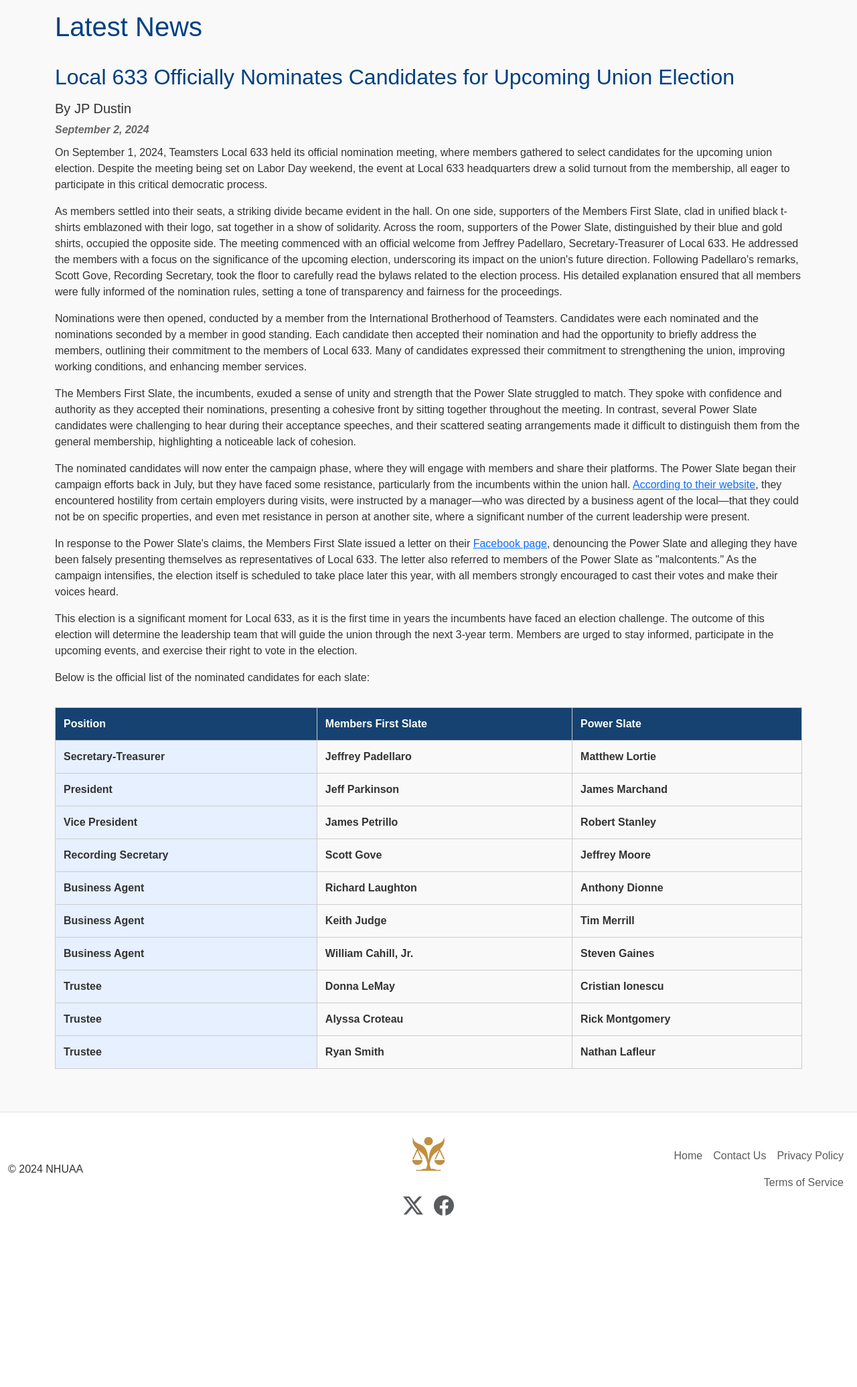
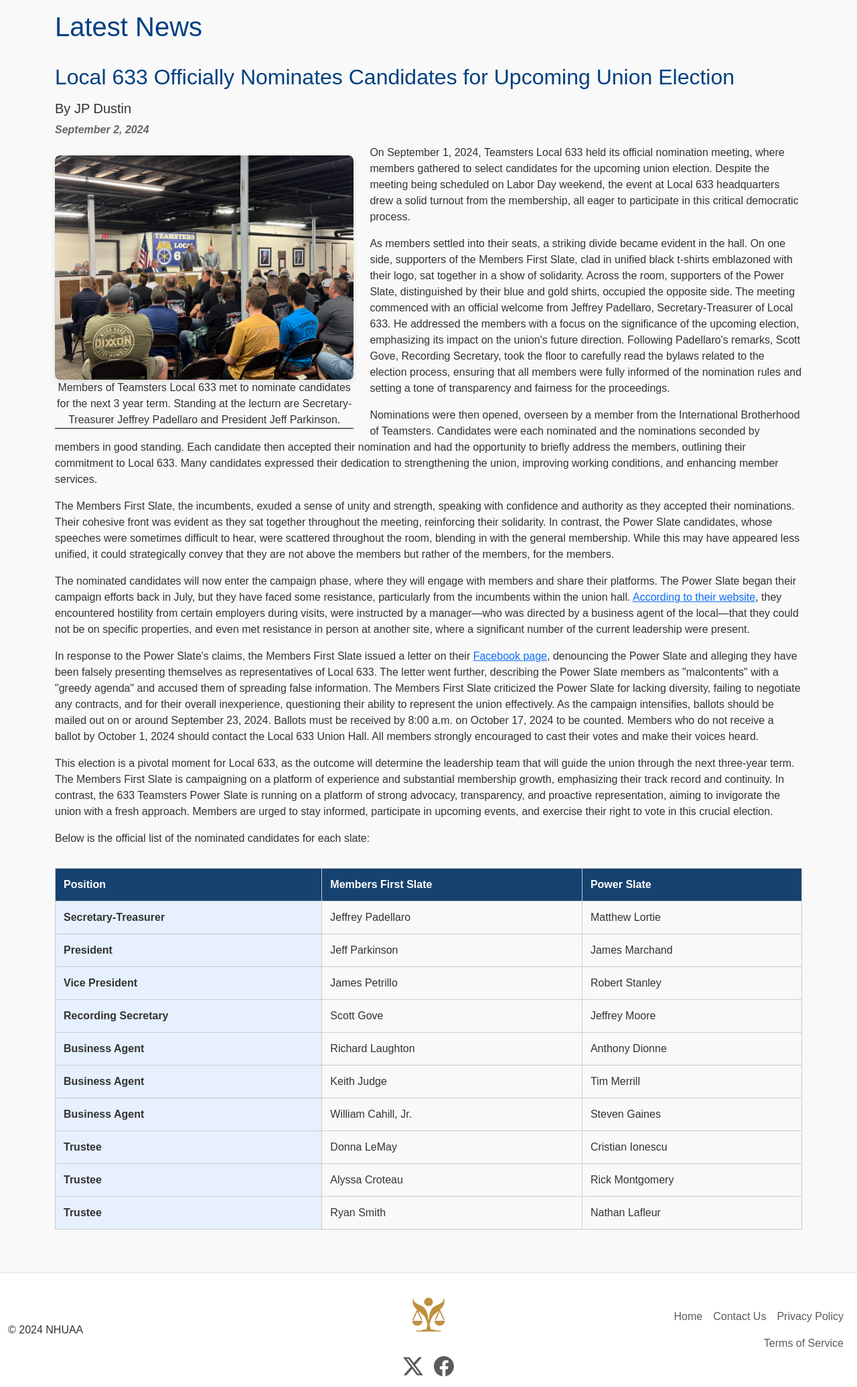
Before and after one commit to JP-nhuaa/nhuaa, a PHP site: page /pages/news.php in a window 1280 px wide. Shown: the part 96-2167 px from the top of the page at 67% size. Before the commit the page ends 1911 px from the top, so only its background shows below. Run offline with PHP 8.4, Linux system fonts and the light colour scheme.

Commit message:
Add news story. Rearrange files

```diff
--- a/assets/css/styles.css
+++ b/assets/css/styles.css
@@ -377,12 +377,36 @@ button[type="submit"]:hover {
   background-color: #0059b3;
 }
 
+/* Container for Image and Caption */
+.image-container {
+  float: left;
+  margin: 1rem 1.5rem 1rem 0;
+  max-width: 40%;
+  text-align: center;
+  border-bottom: 1px solid black;
+}
+
+.image-container img {
+  width: 100%;
+  height: auto;
+  border-radius: 8px;
+  box-shadow: 0 4px 8px rgba(0, 0, 0, 0.1);
+}
+
+.image-caption {
+  font-size: 0.9rem;
+  color: #555;
+  margin-top: 0.5rem;
+  font-style: italic;
+}
+
 /* Table Styles */
 .candidates-table {
   width: 100%;
   margin: 2rem 0;
   border-collapse: collapse;
   font-family: Arial, sans-serif;
+  clear: both;
 }
 
 .candidates-table th,
@@ -400,11 +424,11 @@ button[type="submit"]:hover {
 
 .candidates-table td {
   background-color: #f9f9f9;
-  font-weight: bold;
 }
 
 .candidates-table td:first-child {
   background-color: #e6f0ff;
+  font-weight: bold;
 }
 
 .candidates-table tr:hover td {
--- a/pages/news.php
+++ b/pages/news.php
@@ -28,19 +28,25 @@
                         <h5>By JP Dustin</h5>
                         <p class="news-date">September 2, 2024</p>
 
-                        <p>On September 1, 2024, Teamsters Local 633 held its official nomination meeting, where members gathered to select candidates for the upcoming union election. Despite the meeting being set on Labor Day weekend, the event at Local 633 headquarters drew a solid turnout from the membership, all eager to participate in this critical democratic process.</p>
+                        <div class="image-container">
+                            <img src="../assets/images/nomination.jpg" alt="Nomination Meeting">
+                            <div>Members of Teamsters Local 633 met to nominate candidates for the next 3 year term. Standing at the lecturn are Secretary-Treasurer Jeffrey Padellaro and President Jeff Parkinson.</div>
+                        </div>
 
-                        <p>As members settled into their seats, a striking divide became evident in the hall. On one side, supporters of the Members First Slate, clad in unified black t-shirts emblazoned with their logo, sat together in a show of solidarity. Across the room, supporters of the Power Slate, distinguished by their blue and gold shirts, occupied the opposite side. The meeting commenced with an official welcome from Jeffrey Padellaro, Secretary-Treasurer of Local 633. He addressed the members with a focus on the significance of the upcoming election, underscoring its impact on the union's future direction. Following Padellaro's remarks, Scott Gove, Recording Secretary, took the floor to carefully read the bylaws related to the election process. His detailed explanation ensured that all members were fully informed of the nomination rules, setting a tone of transparency and fairness for the proceedings.</p>
+                        <p>On September 1, 2024, Teamsters Local 633 held its official nomination meeting, where members gathered to select candidates for the upcoming union election. Despite the meeting being scheduled on Labor Day weekend, the event at Local 633 headquarters drew a solid turnout from the membership, all eager to participate in this critical democratic process.</p>
 
-                        <p>Nominations were then opened, conducted by a member from the International Brotherhood of Teamsters. Candidates were each nominated and the nominations seconded by a member in good standing. Each candidate then accepted their nomination and had the opportunity to briefly address the members, outlining their commitment to the members of Local 633. Many of candidates expressed their commitment to strengthening the union, improving working conditions, and enhancing member services.</p>
+                        <p>As members settled into their seats, a striking divide became evident in the hall. On one side, supporters of the Members First Slate, clad in unified black t-shirts emblazoned with their logo, sat together in a show of solidarity. Across the room, supporters of the Power Slate, distinguished by their blue and gold shirts, occupied the opposite side. The meeting commenced with an official welcome from Jeffrey Padellaro, Secretary-Treasurer of Local 633. He addressed the members with a focus on the significance of the upcoming election, emphasizing its impact on the union's future direction. Following Padellaro's remarks, Scott Gove, Recording Secretary, took the floor to carefully read the bylaws related to the election process, ensuring that all members were fully informed of the nomination rules and setting a tone of transparency and fairness for the proceedings.</p>
 
-                        <p>The Members First Slate, the incumbents, exuded a sense of unity and strength that the Power Slate struggled to match. They spoke with confidence and authority as they accepted their nominations, presenting a cohesive front by sitting together throughout the meeting. In contrast, several Power Slate candidates were challenging to hear during their acceptance speeches, and their scattered seating arrangements made it difficult to distinguish them from the general membership, highlighting a noticeable lack of cohesion.</p>
+                        <p>Nominations were then opened, overseen by a member from the International Brotherhood of Teamsters. Candidates were each nominated and the nominations seconded by members in good standing. Each candidate then accepted their nomination and had the opportunity to briefly address the members, outlining their commitment to Local 633. Many candidates expressed their dedication to strengthening the union, improving working conditions, and enhancing member services.</p>
+
+                        <p>The Members First Slate, the incumbents, exuded a sense of unity and strength, speaking with confidence and authority as they accepted their nominations. Their cohesive front was evident as they sat together throughout the meeting, reinforcing their solidarity. In contrast, the Power Slate candidates, whose speeches were sometimes difficult to hear, were scattered throughout the room, blending in with the general membership. While this may have appeared less unified, it could strategically convey that they are not above the members but rather of the members, for the members.</p>
 
                         <p>The nominated candidates will now enter the campaign phase, where they will engage with members and share their platforms. The Power Slate began their campaign efforts back in July, but they have faced some resistance, particularly from the incumbents within the union hall. <a href="https://www.633power.org/" target="_blank">According to their website</a>, they encountered hostility from certain employers during visits, were instructed by a manager—who was directed by a business agent of the local—that they could not be on specific properties, and even met resistance in person at another site, where a significant number of the current leadership were present.</p>
 
-                        <p>In response to the Power Slate's claims, the Members First Slate issued a letter on their <a href="https://www.facebook.com/profile.php?id=61561214596567" target="_blank">Facebook page</a>, denouncing the Power Slate and alleging they have been falsely presenting themselves as representatives of Local 633. The letter also referred to members of the Power Slate as "malcontents." As the campaign intensifies, the election itself is scheduled to take place later this year, with all members strongly encouraged to cast their votes and make their voices heard.</p>
+                        <p>In response to the Power Slate's claims, the Members First Slate issued a letter on their <a href="https://www.facebook.com/profile.php?id=61561214596567" target="_blank">Facebook page</a>, denouncing the Power Slate and alleging they have been falsely presenting themselves as representatives of Local 633. The letter went further, describing the Power Slate members as "malcontents" with a "greedy agenda" and accused them of spreading false information. The Members First Slate criticized the Power Slate for lacking diversity, failing to negotiate any contracts, and for their overall inexperience, questioning their ability to represent the union effectively. As the campaign intensifies, ballots should be mailed out on or around September 23, 2024. Ballots must be received by 8:00 a.m. on October 17, 2024 to be counted. Members who do not receive a ballot by October 1, 2024 should contact the Local 633 Union Hall. All members strongly encouraged to cast their votes and make their voices heard.</p>
 
-                        <p>This election is a significant moment for Local 633, as it is the first time in years the incumbents have faced an election challenge. The outcome of this election will determine the leadership team that will guide the union through the next 3-year term. Members are urged to stay informed, participate in the upcoming events, and exercise their right to vote in the election.</p>
+                        <p>This election is a pivotal moment for Local 633, as the outcome will determine the leadership team that will guide the union through the next three-year term. The Members First Slate is campaigning on a platform of experience and substantial membership growth, emphasizing their track record and continuity. In contrast, the 633 Teamsters Power Slate is running on a platform of strong advocacy, transparency, and proactive representation, aiming to invigorate the union with a fresh approach. Members are urged to stay informed, participate in upcoming events, and exercise their right to vote in this crucial election.</p>
+
 
                         <p>Below is the official list of the nominated candidates for each slate:</p>
 
```
Also changed, not shown: assets/images/nomination.jpg (added), 1 other file.
